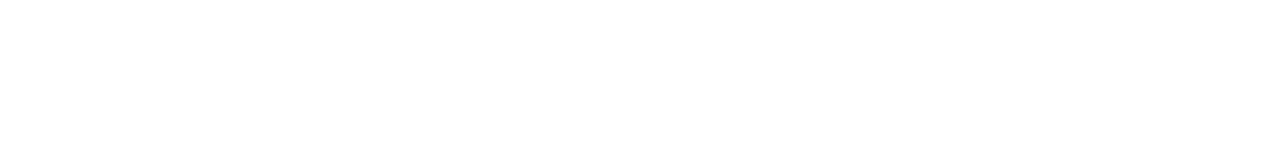
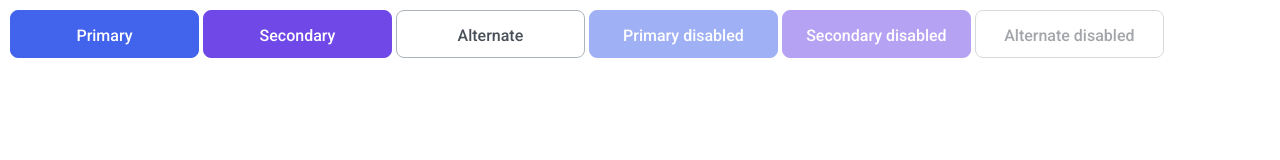
Before and after one commit to js-tasks-ru/htmlcss-20211125_gennadiy8, a website: page 03-lection1/01-button/index.html in a window 1280 px wide. Drawn offline with Linux system fonts and the light colour scheme; a web font is replaced by a local one.

Commit message:
feat(03buttonaccordeon): added button and accordeon styles

```diff
--- a/03-lection1/01-button/button.css
+++ b/03-lection1/01-button/button.css
@@ -1 +1,77 @@
-/* Стилизация кнопки */
+/* TODO: Кажется такие импорты незаконны, то есть дочерний компонент, не должен знать про родителя.
+Но мне как-то надо достучаться до root. Не совсем понятно как быть. */
+@import url("../../assets/css/main.css");
+
+/* TODO: Нужно ли тут переменные для ширины, высоты и тд делать. Так как это в рамках кнопки, то не стал.  */
+.button {
+    border-radius: 8px;
+    font-family: Roboto;
+    font-style: normal;
+    font-weight: 500;
+    font-size: 16px;
+    line-height: 19px;
+    text-align: center;
+    color: var(--white);
+    padding-top: 15px;
+    padding-bottom: 14px;
+    width: 189px;
+    height: 48px;
+}
+
+/* TODO: не совсем понимаю, как это можно сократить. Кажется много дублирования. Спросить у преподавателя. */
+
+.button-primary {
+    background-color: var(--primary);
+    border: 1px solid var(--primary);
+}
+
+.button-secondary {
+    background-color: var(--secondary);
+    border: 1px solid var(--secondary);
+}
+
+.button-alternate {
+    background-color: var(--alternate);
+    border: 1px solid var(--grey-3);
+    box-sizing: border-box;
+    color: var(--grey-4);
+}
+
+.button-primary:hover {
+    background-color: var(--primary-hovered);
+    cursor: pointer;
+    transition: opacity 300ms ease-in-out, background 300ms ease-in-out;
+}
+
+.button-secondary:hover {
+    background-color: var(--secondary-hovered);
+    cursor: pointer;
+    transition: opacity 300ms ease-in-out, background 300ms ease-in-out;
+}
+
+.button-alternate:hover {
+    background-color: var(--alternate);
+    border: 1px solid var(--black);
+    box-sizing: border-box;
+    cursor: pointer;
+    transition: opacity 300ms ease-in-out, border 300ms ease-in-out;
+}
+
+.button-primary:disabled {
+    background-color: var(--primary);
+    cursor: not-allowed;
+    opacity: 0.5;
+}
+
+.button-secondary:disabled {
+    background-color: var(--secondary);
+    cursor: not-allowed;
+    opacity: 0.5;
+}
+
+.button-alternate:disabled {
+    background-color: var(--alternate);
+    border: 1px solid var(--grey-3);
+    cursor: not-allowed;
+    opacity: 0.5;
+}
--- a/03-lection1/01-button/index.html
+++ b/03-lection1/01-button/index.html
@@ -1,11 +1,29 @@
 <!DOCTYPE html>
-<!-- Страница с кнопкой -->
 <html lang="ru">
-    <head>
-        <link rel="stylesheet" href="../../assets/css/main.css">
-        <link rel="stylesheet" href="./button.css">
-    </head>
-    <body>
 
-    </body>
+<head>
+    <link rel="stylesheet" href="../../assets/css/main.css">
+    <link rel="stylesheet" href="./button.css">
+    <style>
+        main {
+            padding: 10px;
+        }
+
+        button {
+            display: inline-block;
+        }
+    </style>
+</head>
+
+<body>
+    <main>
+        <button class="button button-primary"> Primary </button>
+        <button class="button button-secondary"> Secondary </button>
+        <button class="button button-alternate"> Alternate </button>
+        <button class="button button-primary" disabled> Primary disabled</button>
+        <button class="button button-secondary" disabled> Secondary disabled</button>
+        <button class="button button-alternate" disabled> Alternate disabled</button>
+    </main>
+</body>
+
 </html>
--- a/assets/css/main.css
+++ b/assets/css/main.css
@@ -1,12 +1,15 @@
 @import './reset.css';
 @import '../fonts/fonts.css';
 
+/* TODO: немного доработал цвета, не совпадали с фигмой. Законно ли это?*/
 :root {
     --white: #ffffff;
     --black: #212429;
     --pink: #F784AD;
-    --purple: #7048E8;
-    --blue: #374FC7;
+    --purple-1: #7048E8;
+    --purple-2: #5028C6;
+    --blue-1: #4263EB;
+    --blue-2: #2342C0;
     --red: #F03D3E;
     --grey-1: #F8F9FA;
     --grey-2: #DDE2E5;
@@ -14,10 +17,14 @@
     --grey-4: #495057;
 
     --error: var(--red);
-    --success: var(--blue);
+    --success: var(--blue-1);
 
-    --primary: var(--blue);
-    --secondary: var(--purple);
+    --primary: var(--blue-1);
+    --secondary: var(--purple-1);
+    --alternate: var(--white);
+
+    --primary-hovered: var(--blue-2);
+    --secondary-hovered: var(--purple-2);
 }
 
 * {
--- a/assets/fonts/fonts.css
+++ b/assets/fonts/fonts.css
@@ -1 +1,4 @@
 @import url('https://fonts.googleapis.com/css2?family=Roboto:ital,wght@0,100;0,300;0,400;0,500;0,700;0,900;1,100;1,300;1,400;1,500;1,700;1,900&display=swap');
+
+/*TODO: непонятно как работать с шрифтами. Как их качать, откуда, как ставить и тд Сделал по аналогии*/
+@import url('https://rsms.me/inter/inter.css');
```
Also changed, not shown: 03-lection1/02-accordion/accordion.css (+52 -1 lines), 03-lection1/02-accordion/index.html (+40 -6 lines).
